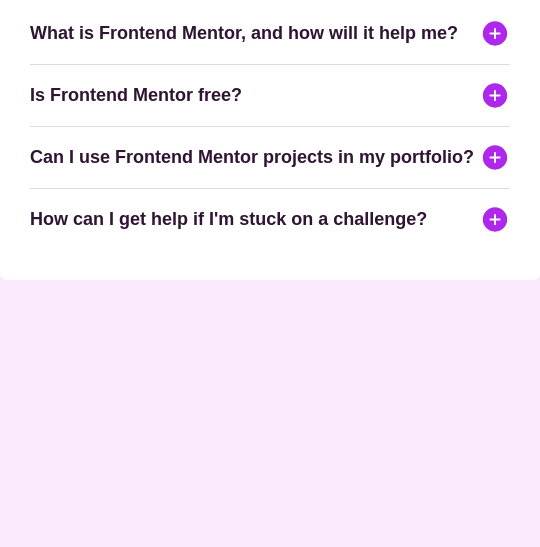
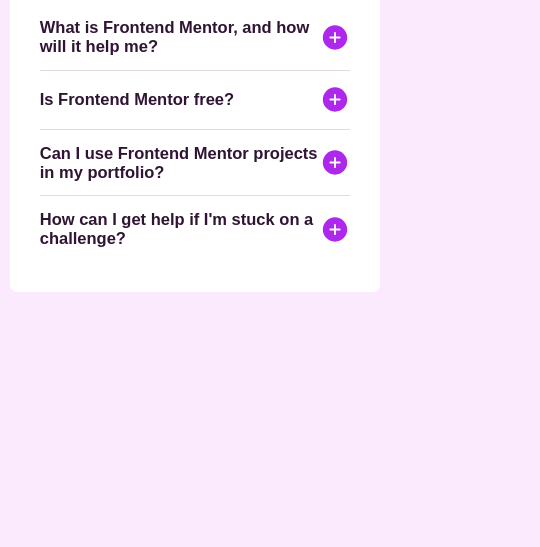
Before and after one commit to luanlouzada51/faq-accordion-main, a plain HTML site: page index.html in a window 390 px wide. Shown: the part 297-844 px from the top of the page, 540 px wide, since content can reach past the window. Drawn offline with Linux system fonts and the light colour scheme.

Commit message:
adicionando acessibilidade

```diff
--- a/style.css
+++ b/style.css
@@ -69,3 +69,21 @@ html {
 .hide {
     display: none !important;
 }
+
+@media(max-width: 395px) {
+
+    html {
+        background-image: url(./assets/images/background-pattern-mobile.svg);
+    }
+    .container {
+        width: 95%;
+    }
+
+    .question {
+        font-size: 16.5px;
+    }
+
+    .answer {
+        font-size: 14.9px;
+    }
+}
```
